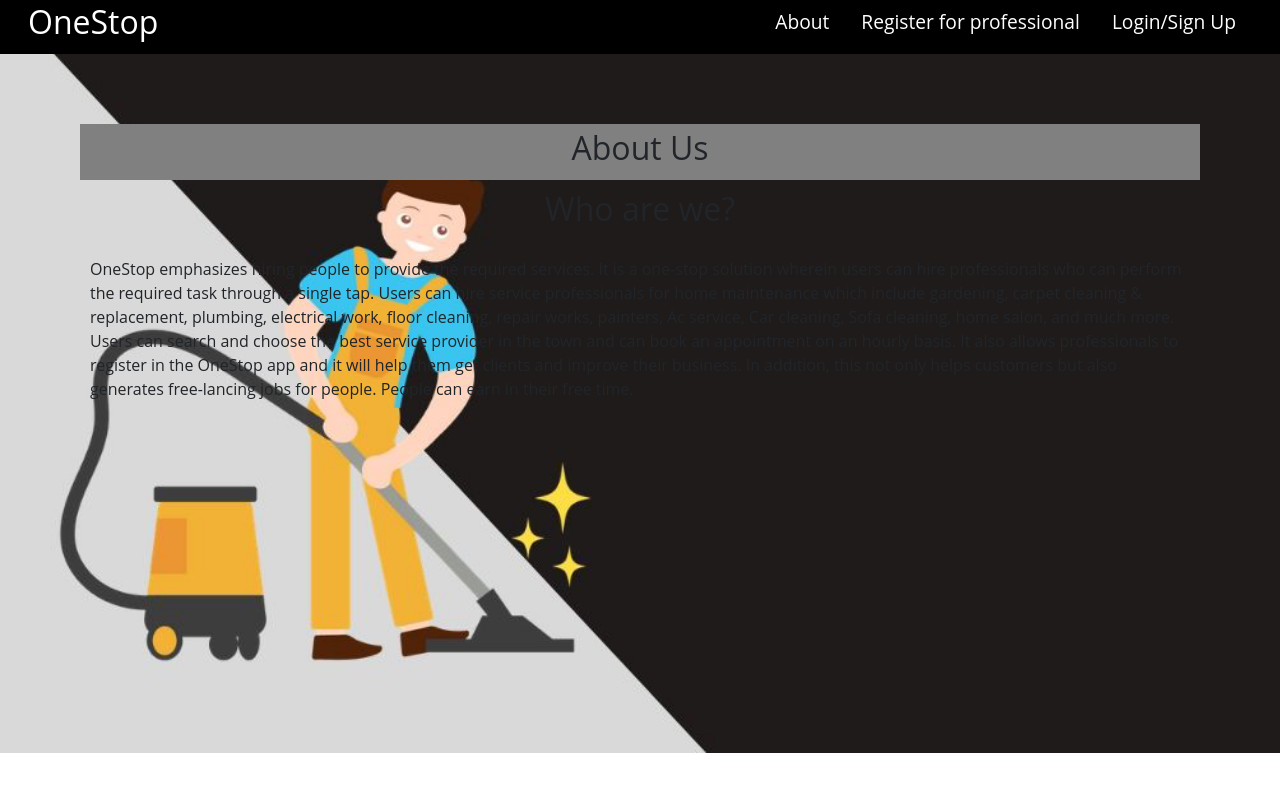
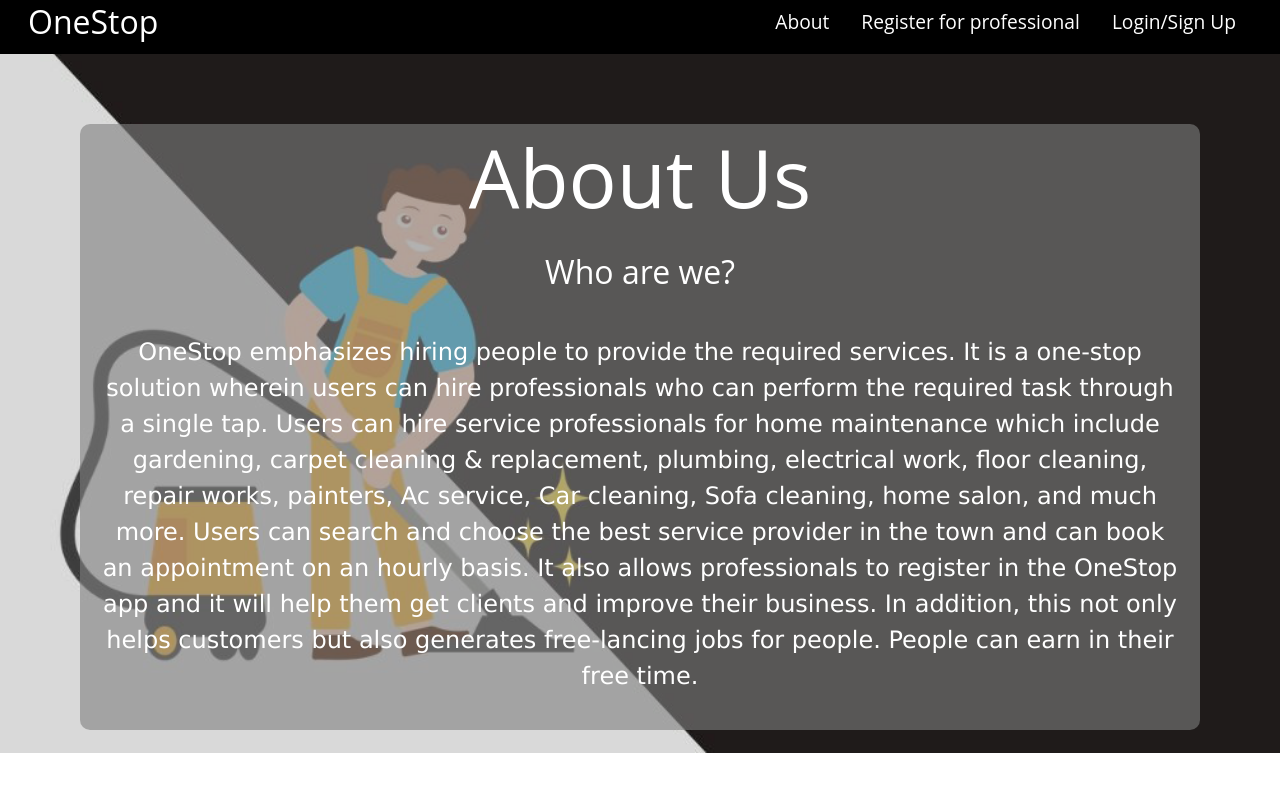
Before and after one commit to vijay10pk/onestop-web-app, a React (Create React App) app in the folder onestop-client/onestop-web-app/: page /about in a window 1280 px wide. Shown: the top 792 px of the page. Built offline with nearby package versions, Linux system fonts and the light colour scheme.

Commit message:
About and cart page updated

```diff
--- a/onestop-client/onestop-web-app/src/Components/Cart.js
+++ b/onestop-client/onestop-web-app/src/Components/Cart.js
@@ -74,12 +74,16 @@ const Cart = () => {
                 <Card >
                     <h3 style={{ display: "flex", justifyContent: "space-between" }}><span>Total:</span>  <i>${totalAmount?totalAmount.toFixed(2):0}</i></h3>
                     <h5 style={{ display: "flex", justifyContent: "space-between" }}><span>Services:</span>  <span>{itemCount ? itemCount:0}</span></h5>
+                    {itemCount> 0 && (
+                        <>
                             <div className='checkout' >
                                 <button className='btn2'>Proceed To Checkout</button>
                             </div>
                             <div className='checkout'>
                                 <button onClick={clearCart} className='btn_checkout'>Clear Cart</button>
                             </div>
+                        </>
+                    )}
                 </Card>
             </div>
         </div>
--- a/onestop-client/onestop-web-app/src/Pages/About.js
+++ b/onestop-client/onestop-web-app/src/Pages/About.js
@@ -3,7 +3,8 @@ import React, { Fragment } from 'react'
 const About = () => {
     return (
         <Fragment>
-            <div className='about'>
+            <div className='about' >
+                <div className='about-head' >
                     <h1>About Us</h1>
                 </div>
                 <div className='titles'>
@@ -13,6 +14,7 @@ const About = () => {
                     OneStop emphasizes hiring people to provide the required services. It is a one-stop solution wherein users can hire professionals who can perform the required task through a single tap. Users can hire service professionals for home maintenance which include gardening, carpet cleaning & replacement, plumbing, electrical work, floor cleaning, repair works, painters, Ac service, Car cleaning, Sofa cleaning, home salon, and much more. Users can search and choose the best service provider in the town and can book an appointment on an hourly basis.
                     It also allows professionals to register in the OneStop app and it will help them get clients and improve their business. In addition, this not only helps customers but also generates free-lancing jobs for people. People can earn in their free time.
                 </p>
+            </div>
         </Fragment>
     )
 }
--- a/onestop-client/onestop-web-app/src/index.css
+++ b/onestop-client/onestop-web-app/src/index.css
@@ -175,11 +175,26 @@ select{
 }
 
 .about{
-  background-color: grey;
+  background-color: rgba(128, 128, 128, 0.596);
   margin: -10px;
   padding: 5px;
   text-align: center;
+  border-radius: 10px;
+  color: white;
 }
+
+.about p{
+  font-family:Verdana, Geneva, Tahoma, sans-serif;
+  padding: 15px;
+  font-size: 1.5rem;
+  color: white;
+}
+
+.about-head h1{
+  font-size: 5rem;
+  color: white;
+}
+
 .titles{
   padding: 20px;
   text-align: center;
```
Also changed, not shown: onestop-client/onestop-web-app/src/Components/Checkout.js (added, +9 -0 lines). Lines whose indentation alone changed are shown as unchanged.
